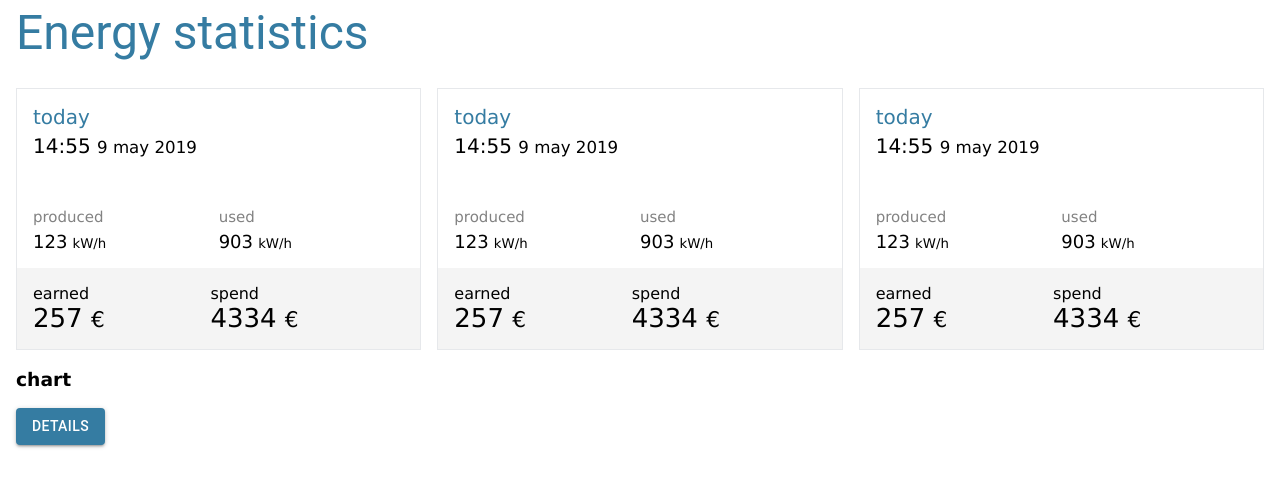
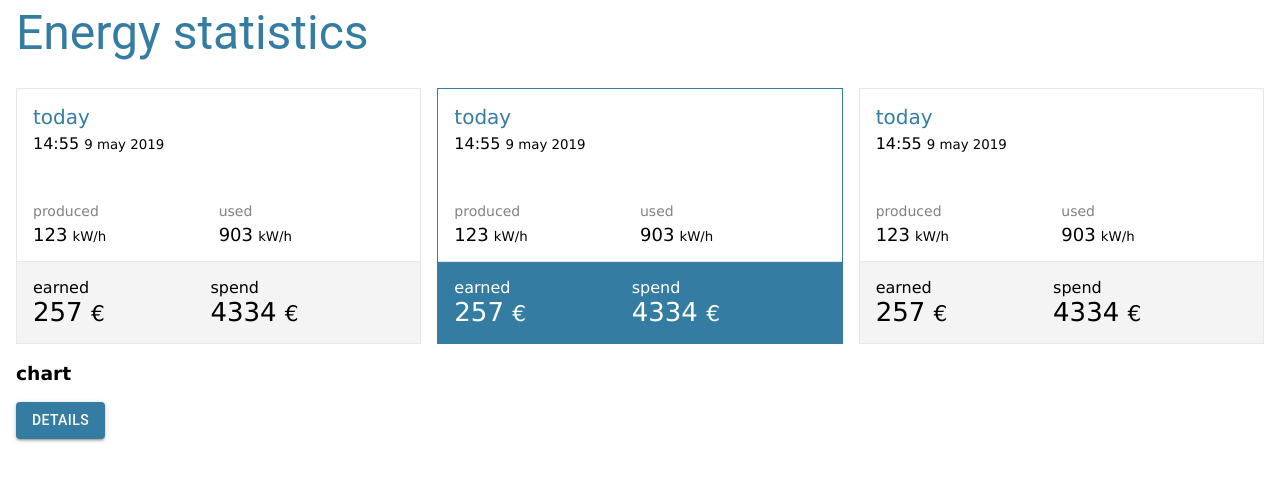
Before and after one commit to AntonAbramov/energy-black-board, a React (Create React App) app: page /dashboard in a window 1280 px wide. Shown: the top 486 px of the page. Built offline with nearby package versions, Linux system fonts and the light colour scheme.

Commit message:
install classnames, update design for card and dashboard

```diff
--- a/package.json
+++ b/package.json
@@ -6,6 +6,7 @@
     "@material-ui/core": "^3.9.3",
     "@material-ui/icons": "^3.0.2",
     "@material-ui/styles": "^3.0.0-alpha.10",
+    "classnames": "^2.2.6",
     "eslint-config-airbnb": "^17.1.0",
     "eslint-config-prettier": "^4.2.0",
     "eslint-plugin-jsx-a11y": "^6.2.1",
--- a/src/components/Card.js
+++ b/src/components/Card.js
@@ -1,11 +1,12 @@
 import React, { Component } from 'react';
+import cns from 'classnames';
 import { withStyles } from '@material-ui/core';
 
 class Card extends Component {
   render() {
-    const { classes } = this.props;
+    const { classes, selected, onClick } = this.props;
     return (
-      <div className={classes.card}>
+      <div onClick={onClick} className={cns(classes.card, { [classes.cardActive]: selected })}>
         <div className={classes.day}>today</div>
         <div className={classes.date}>
           14:55 <small>9 may 2019</small>
@@ -21,14 +22,18 @@ class Card extends Component {
             <span className={classes.value}>903</span> <small>kW/h</small>
           </div>
         </section>
-        <footer className={classes.footer} >
+        <footer className={classes.footer}>
           <div className={classes.footerItem}>
             earned
-            <div className={classes.amount}>257 <small>€</small></div>
+            <div className={classes.amount}>
+              257 <small>€</small>
+            </div>
           </div>
           <div className={classes.footerItem}>
             spend
-            <div className={classes.amount}>4334 <small>€</small></div>
+            <div className={classes.amount}>
+              4334 <small>€</small>
+            </div>
           </div>
         </footer>
       </div>
@@ -45,6 +50,18 @@ const styles = theme => ({
     marginRight: theme.spacing.unit,
     display: 'flex',
     flexDirection: 'column',
+    cursor: "pointer",
+  },
+  cardActive: {
+    borderColor: "#357CA2",
+    cursor: "default",
+    "& $day": {
+
+    },
+    "& footer": {
+      background: "#357CA2",
+      color: "#fff"
+    }
   },
   day: {
     fontSize: '20px',
@@ -53,16 +70,16 @@ const styles = theme => ({
     marginBottom: 5,
   },
   date: {
-    fontSize: '20px',
+    fontSize: '16px',
   },
 
   bottom: {
     display: 'flex',
     marginTop: 50,
-    marginBottom: 16
+    marginBottom: 16,
   },
   bottomTitle: {
-    fontSize: '15px',
+    fontSize: '14px',
     color: '#828282',
     marginBottom: 5,
   },
@@ -76,18 +93,19 @@ const styles = theme => ({
     fontSize: '18px',
   },
   footer: {
-    background: "#F4F4F4",
-    margin: "0 -16px -16px -16px",
-    padding: "16px",
-    display: "flex",
+    background: '#F4F4F4',
+    borderTop: '1px solid #E6E8EB',
+    margin: '0 -16px -16px -16px',
+    padding: '16px',
+    display: 'flex',
   },
   footerItem: {
     flexGrow: 1,
   },
 
   amount: {
-    fontSize: '26px'
-  }
+    fontSize: '26px',
+  },
 });
 
 export default withStyles(styles)(Card);
--- a/src/dashboard/DashboardPage.js
+++ b/src/dashboard/DashboardPage.js
@@ -2,21 +2,33 @@ import React, { Component, Fragment } from 'react';
 import { withStyles } from '@material-ui/core';
 import Spinner from '../common/spinner/spinner';
 import Title from '../common/typography/Title';
-import Card from "../components/Card";
-import Chart from "../components/Chart";
+import Card from '../components/Card';
+import Chart from '../components/Chart';
 
 class DashboardPage extends Component {
+  state = {
+    active: 1,
+  };
+
+  renderCard = () => {
+    const res = [];
+    for (let i = 0; i < 3; i++) {
+      res.push(<Card key={i} selected={this.state.active === i} onClick={this.cardClickHandler(i)} />);
+    }
+    return res;
+  };
+
+  cardClickHandler = index => () => {
+    this.setState({ active: index });
+  };
+
   render() {
     const { classes } = this.props;
     return (
       <Fragment>
         <Title className={classes.title}>Energy statistics</Title>
         {/*<Spinner loading={true} size={40} />*/}
-        <section className={classes.container}>
-          <Card />
-          <Card />
-          <Card />
-        </section>
+        <section className={classes.container}>{this.renderCard()}</section>
         <Chart history={this.props.history} />
       </Fragment>
     );
@@ -27,15 +39,15 @@ const styles = theme => ({
   container: {
     display: 'flex',
     alignItems: 'stretch',
-    flexDirection: "row",
-    flexWrap: "wrap",
-    justifyContent: "space-around",
+    flexDirection: 'row',
+    flexWrap: 'wrap',
+    justifyContent: 'space-around',
     marginLeft: -theme.spacing.unit,
     marginRight: -theme.spacing.unit,
   },
   title: {
     color: theme.primary,
-    marginBottom: 30
+    marginBottom: 30,
   },
   item: {},
 });
```
